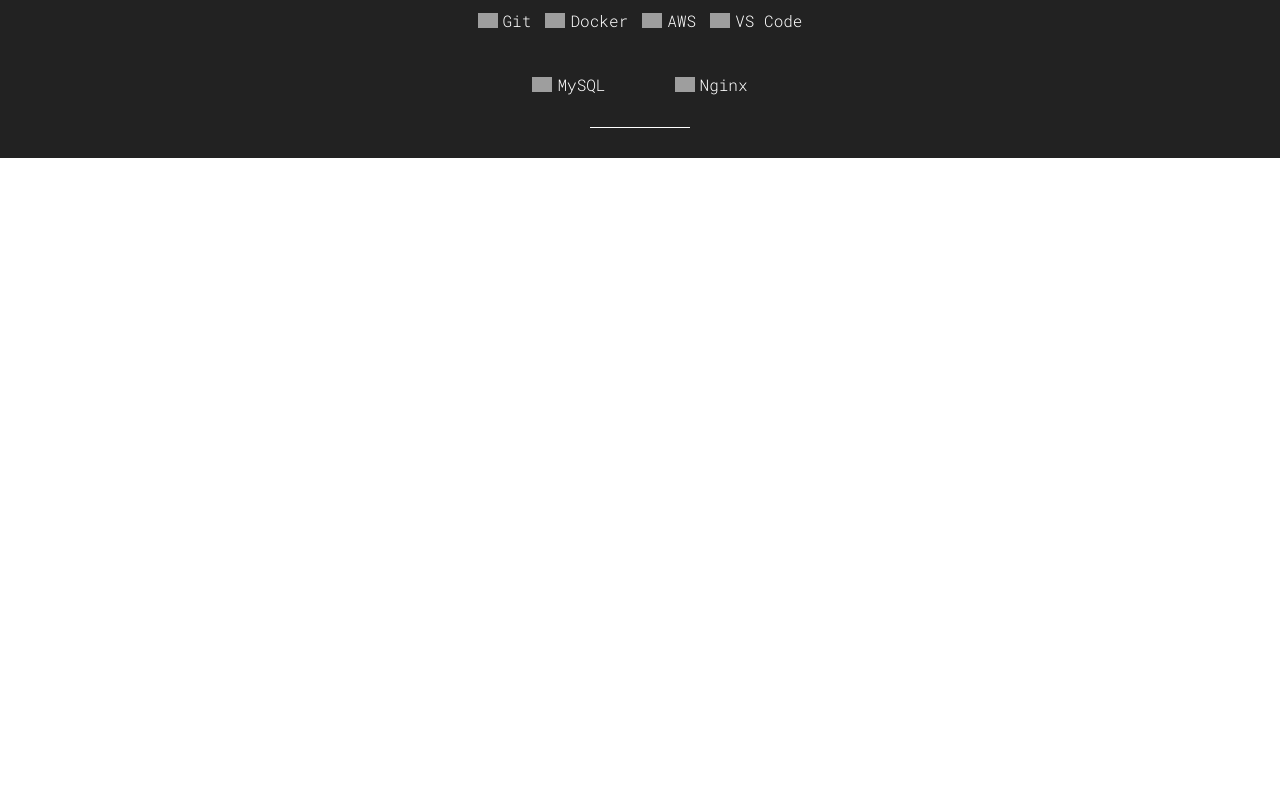
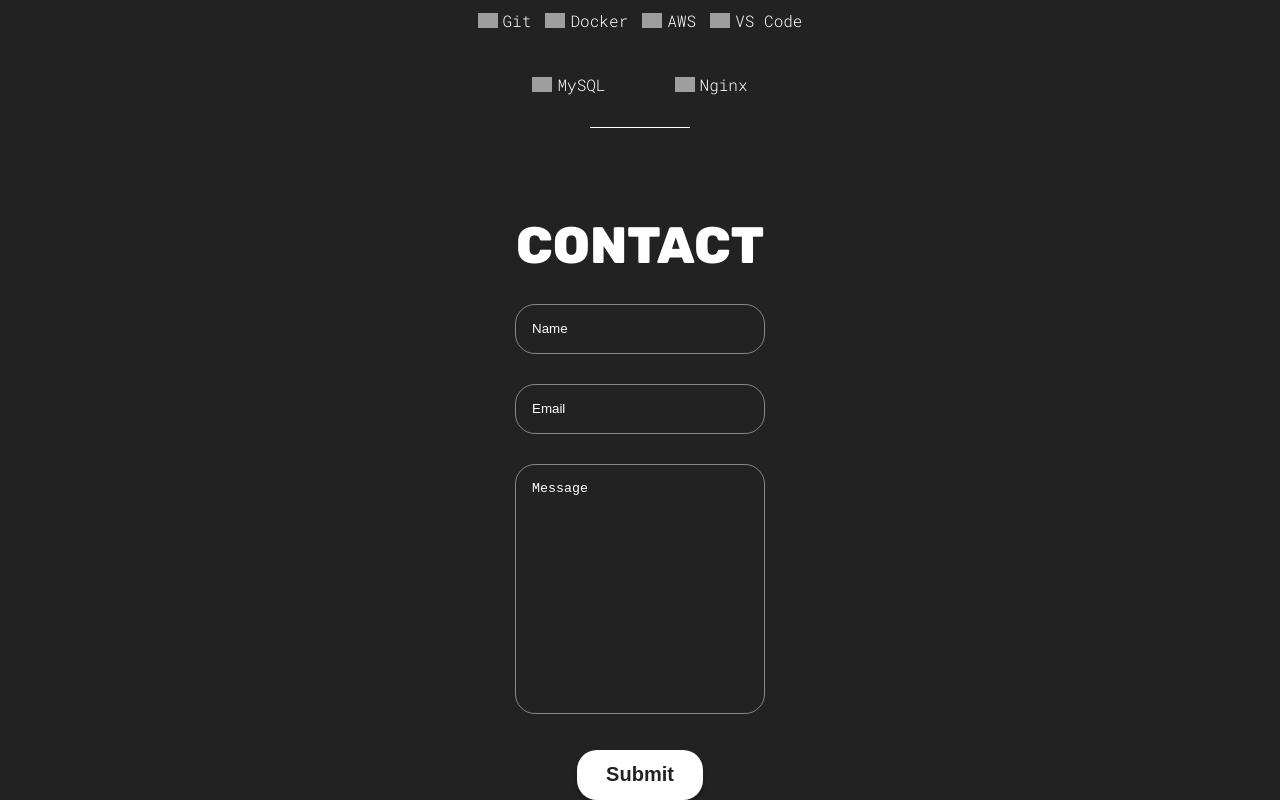
Before and after one commit to Sibusiso-Gumede/personal-website, a React (Vite) app: page / in a window 1280 px wide. Shown: the part 1843-2643 px from the top of the page. Before the commit the page ends 2001 px from the top, so only its background shows below. Built offline with nearby package versions, Linux system fonts and the light colour scheme; grey boxes are pictures that could not be loaded.

Commit message:
Added contact section to the layout.

```diff
--- a/src/App.jsx
+++ b/src/App.jsx
@@ -2,6 +2,7 @@
 import Hero from './sections/Hero/Hero';
 import Projects from './sections/Projects/Projects';
 import Skills from './sections/Skills/Skills';
+import Contact from './sections/Contact/Contact';
 
 function App() {
 	return (
@@ -9,6 +10,7 @@
 			<Hero/>
 			<Projects/>
 			<Skills/>
+			<Contact/>
 		</>
 	);
 }
--- /dev/null
+++ b/src/sections/Contact/Contact.jsx
@@ -0,0 +1,32 @@
+import styles from './ContactStyles.module.css'
+
+function Contact() {
+    return (
+        <section id='contact' className={styles.container}>
+            <h1 className='sectionTitle'>Contact</h1>
+            <form action=''>
+                <div className='formGroup'>
+                    <label htmlFor='name' hidden>
+                        Name
+                    </label>
+                    <input type='text' name='name' id='name' placeholder='Name' required />
+                </div>
+                <div className='formGroup'>
+                    <label htmlFor='email' hidden>
+                        Email
+                    </label>
+                    <input type='text' name='email' id='email' placeholder='Email' required />
+                </div>
+                <div className='formGroup'>
+                    <label htmlFor='message' hidden>
+                        Message
+                    </label>
+                    <textarea type='text' name='message' id='message' placeholder='Message' required></textarea>
+                </div>
+                <input className='hover btn' type='submit' value='Submit' />
+            </form>
+        </section>
+    )
+}
+
+export default Contact
--- /dev/null
+++ b/src/sections/Contact/ContactStyles.module.css
@@ -0,0 +1,59 @@
+.container {
+    display: flex;
+    flex-direction: column;
+    text-align: center;
+}
+
+form {
+    display: flex;
+    flex-direction: column;
+    gap: 30px;
+}
+
+textarea, input:not([type='submit']) {
+    height: 50px;
+    padding-left: 16px;
+    width: 250px
+}
+
+textarea {
+    padding-top: 16px;
+    resize: none;
+    height: 250px;
+}
+
+input, textarea {
+    border-radius: 20px;
+    border: #888 1px solid;
+    box-sizing: border-box;
+    justify-self: center;
+    background-color: var(--background-color);
+    color: var(--form-text-color);
+}
+
+::placeholder {
+    color: var(--form-text-color);
+}
+
+input[type='submit'] {
+    background-color: var(--btn-color);
+    color: var(--btn-text-color);
+    border-radius: 20px;
+    border: none;
+    box-shadow: 0 4px 4px rgba(0, 0, 0, 0.25);
+    width: 126px;
+    height: 50px;
+    font-size: 20px;
+    font-weight: bold;
+    transition: box-shadow 200ms ease-in-out, transform 200ms ease-in-out;
+    margin: auto;
+}
+
+input[type='submit']:hover {
+    transform: scale(1.05);
+}
+
+input[type='submit']:active {
+    transform: translateY(2px);
+    box-shadow: 0 2px 2px rgba(0, 0, 0, 0.25);
+}
```
